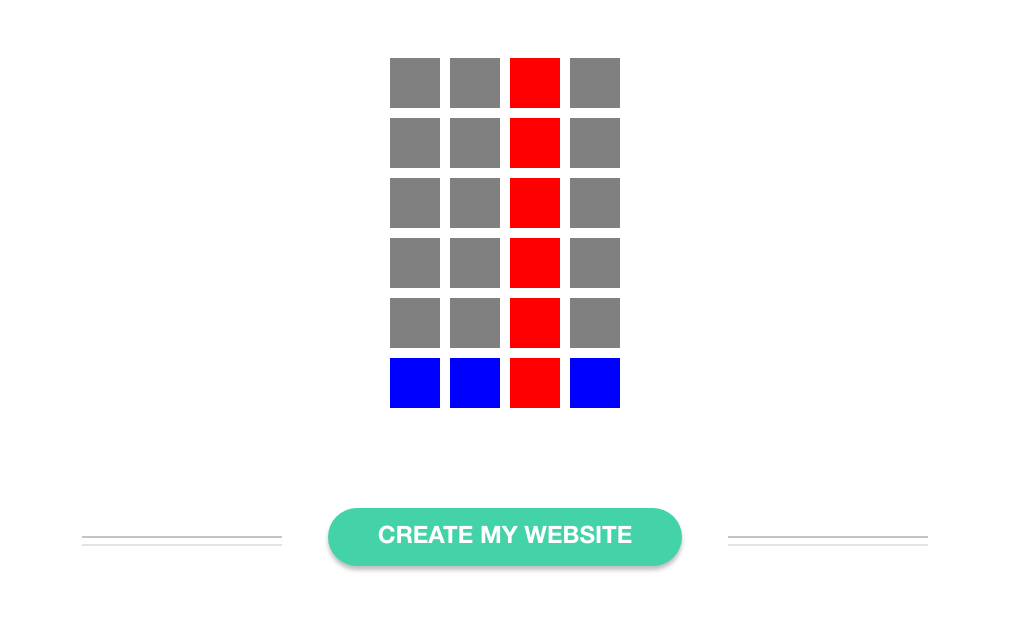
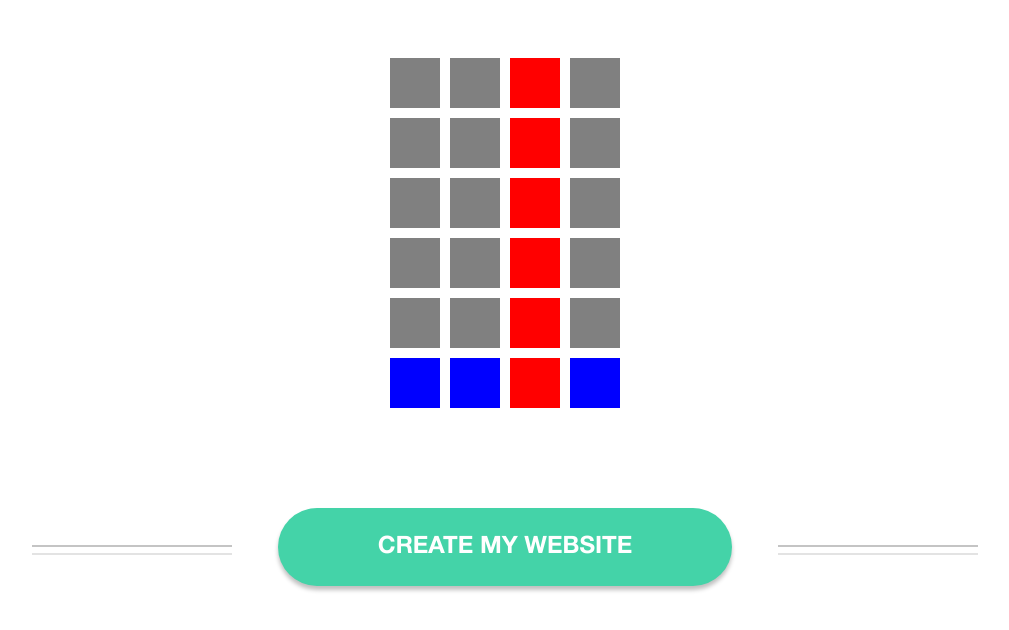
Before and after one commit to Roman160893/homework, a plain HTML site: page homework-PSEVDO/index.html in a window 1280 px wide. Shown: the whole page, without its empty margins (135-1144 px from the left). Drawn offline with Linux system fonts and the light colour scheme.

Commit message:
fixed bag

```diff
--- a/homework-PSEVDO/css/style.css
+++ b/homework-PSEVDO/css/style.css
@@ -47,7 +47,7 @@ body {
    font-size: 24px;
    line-height: 28px;
    color: #ffffff;
-   padding: 15px 50px;
+   padding: 25px 100px;
 }
 .button::before {
    content: "";
@@ -58,7 +58,7 @@ body {
    border-bottom: 2px solid #c4c4c477;
    position: absolute;
    left: -246px;
-   top: 28px;
+   top: 37px;
 }
 .button::after {
    content: "";
@@ -69,5 +69,5 @@ body {
    border-bottom: 2px solid #c4c4c477;
    position: absolute;
    right: -246px;
-   top: 28px;
+   top: 37px;
 }
```
